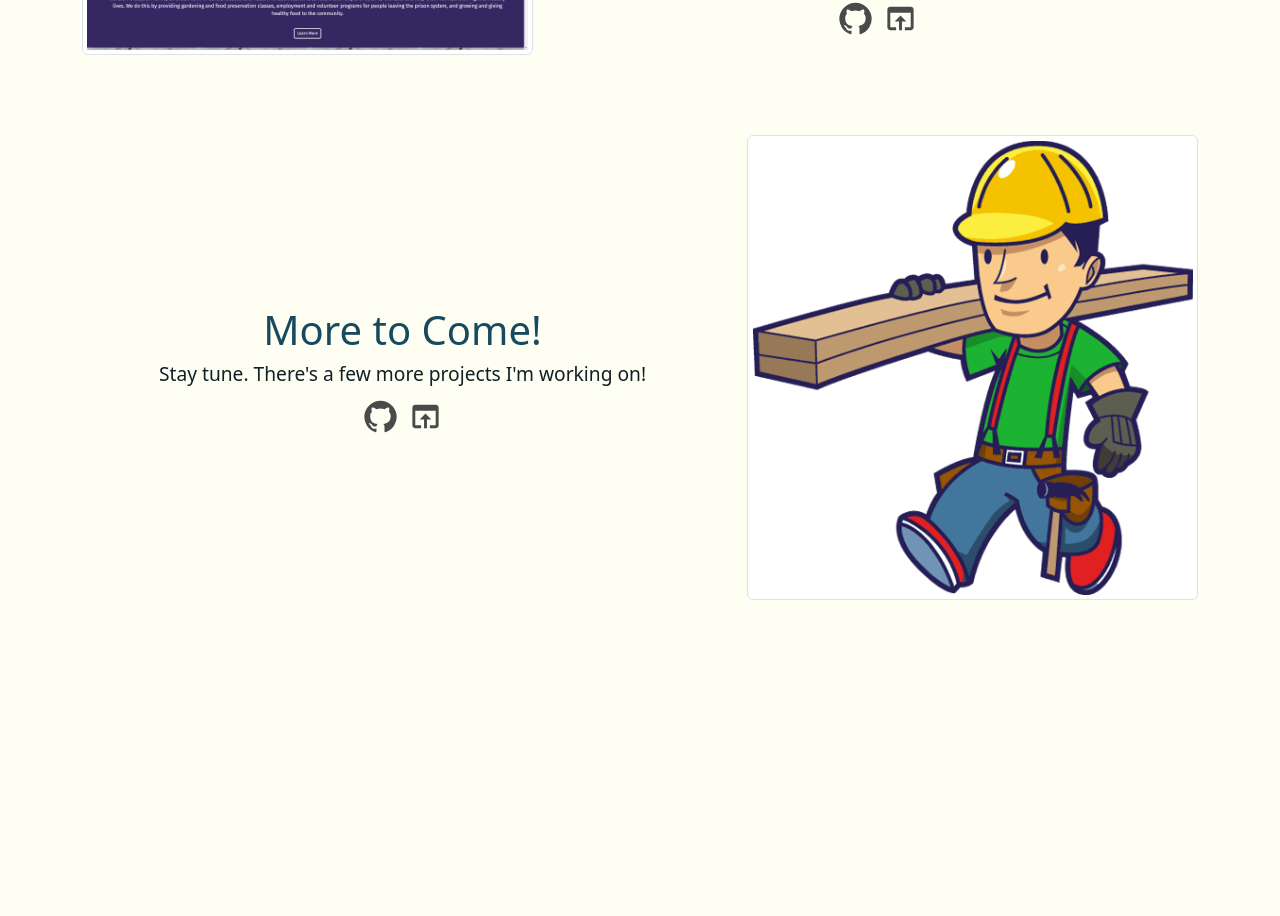
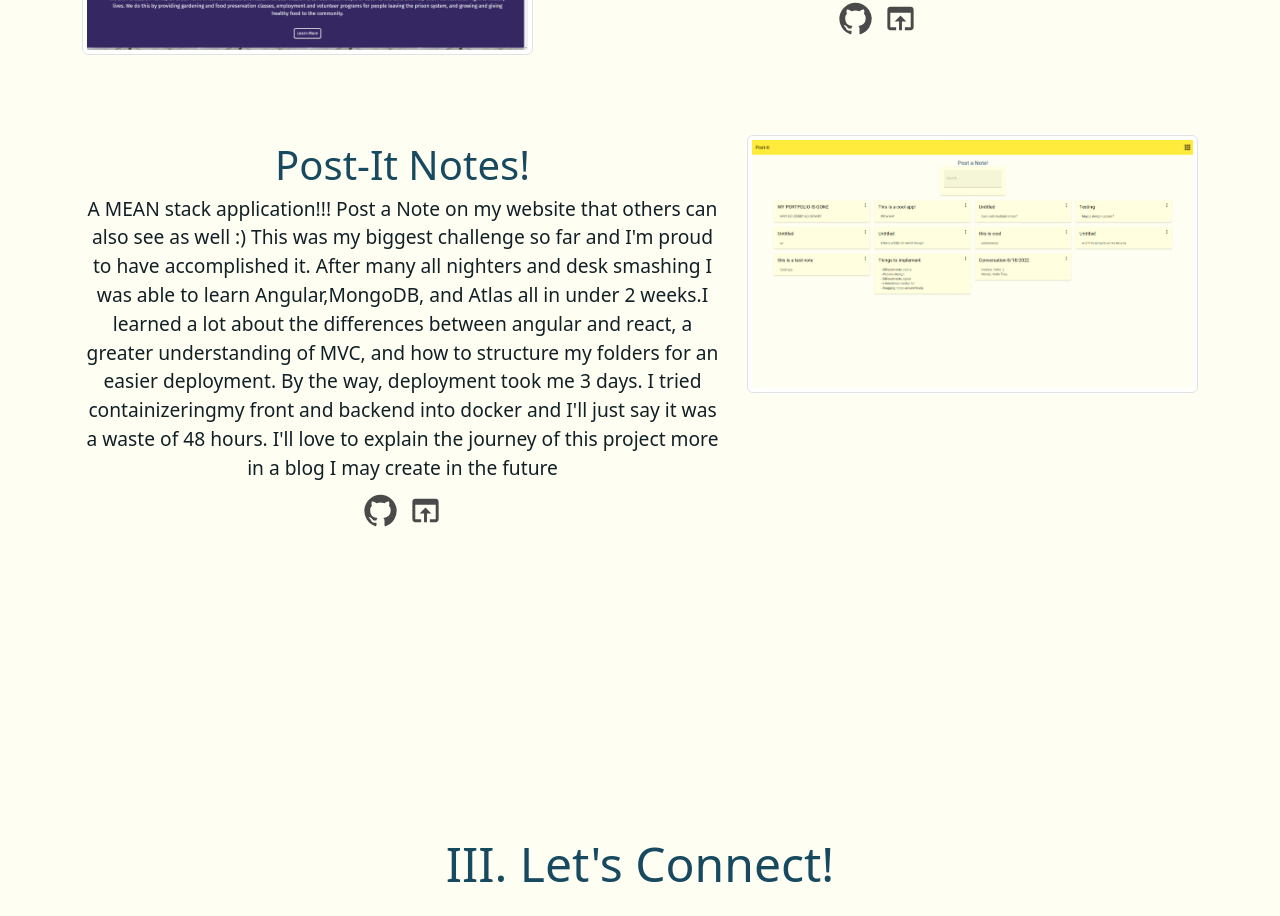
Before and after one commit to apnguyen1/portfolio, a React (Create React App) app: page / in a window 1280 px wide. Shown: the part 2620-3536 px from the top of the page. Built offline with nearby package versions, Linux system fonts and the light colour scheme.

Commit message:
added post-it project

```diff
--- a/src/components/Projects.js
+++ b/src/components/Projects.js
@@ -4,6 +4,7 @@ import hangman from "../assets/hangman.png"
 import map from "../assets/campus.png"
 import farm from "../assets/farm.png"
 import tbd from "../assets/tbd.png"
+import notes from '../assets/notes.png'
 import GitHubIcon from '@mui/icons-material/GitHub';
 import OpenInBrowserIcon from '@mui/icons-material/OpenInBrowser';
 import {Link, Stack} from "@mui/material";
@@ -48,12 +49,18 @@ function Projects() {
             'website' : 'https://dubvelopers-uw.github.io/percussion-farms/',
         },
         {
-            'title': "More to Come!",
-            'image': tbd,
+            'title': "Post-It Notes!",
+            'image': notes,
             'order': 0,
-            'desc': "Stay tune. There's a few more projects I'm working on!",
-            'github' : 'https://github.com/apnguyen1',
-            'website': '#',
+            'desc': "A MEAN stack application!!! Post a Note on my website that others can also see as well :) This was my biggest " +
+                "challenge so far and I'm proud to have accomplished it" +
+                ". After many all nighters and desk smashing I was able to learn Angular,MongoDB, and Atlas all in under 2 weeks." +
+                "I learned a lot about the differences between angular and react, a greater understanding of MVC, and how to " +
+                "structure my folders for an easier deployment. By the way, deployment took me 3 days. I tried containizering" +
+                "my front and backend into docker and I'll just say it was a waste of 48 hours. I'll love to explain the " +
+                "journey of this project more in a blog I may create in the future",
+            'github' : "https://github.com/apnguyen1/Post-It-Notes",
+            'website': 'https://andrew-post-it-notes.herokuapp.com/',
         }
     ];
 
```
Also changed, not shown: src/assets/notes.png (added).
